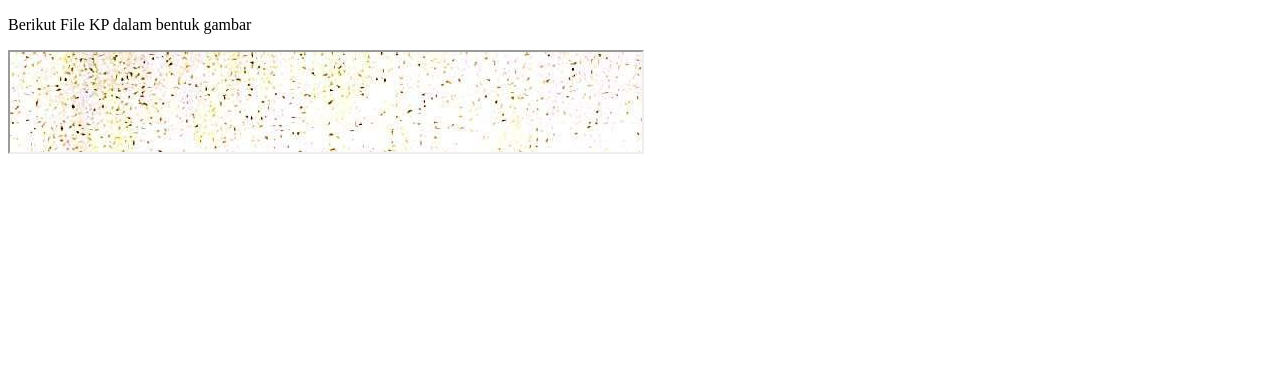
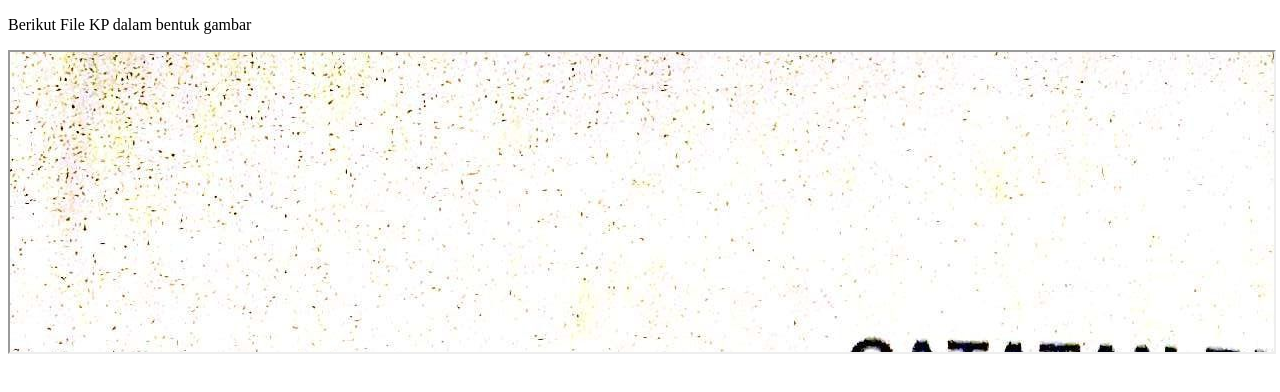
Before and after one commit to kristian-susanto/kartu-bimbingan-kp, a plain HTML site: page index.html in a window 1280 px wide. Drawn offline with Linux system fonts and the light colour scheme.

Commit message:
edit html

```diff
--- a/index.html
+++ b/index.html
@@ -7,6 +7,6 @@
   </head>
   <body>
     <p>Berikut File KP dalam bentuk gambar</p>
-    <iframe src="KartuBimbinganKPView.jpg" width="50%" height="100px"></iframe>
+    <iframe src="KartuBimbinganKPView.jpg" width="100%" height="300px"></iframe>
   </body>
 </html>
```
